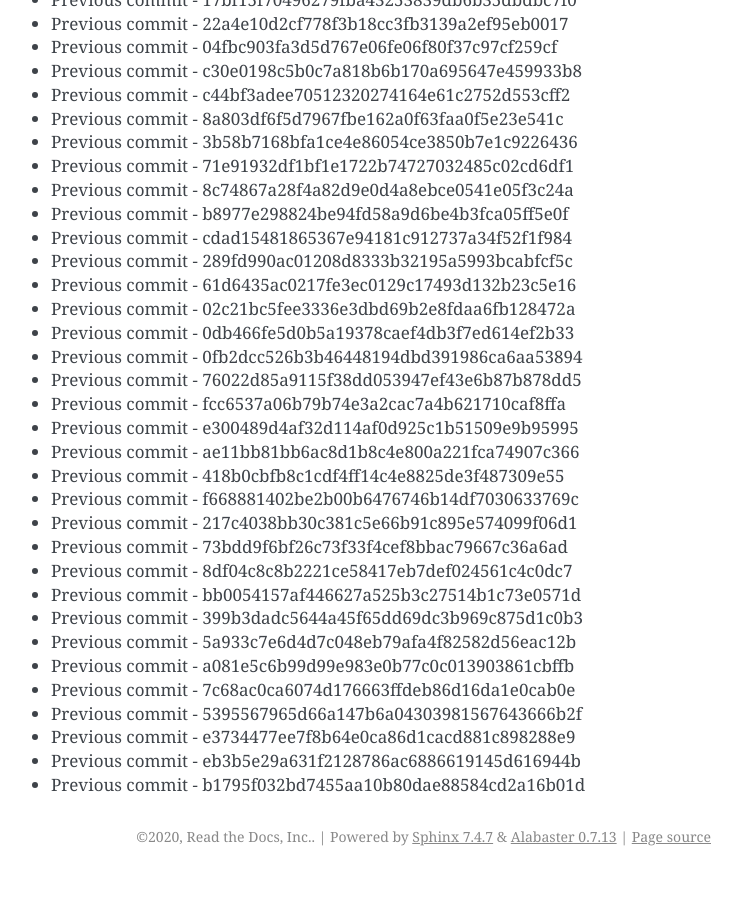
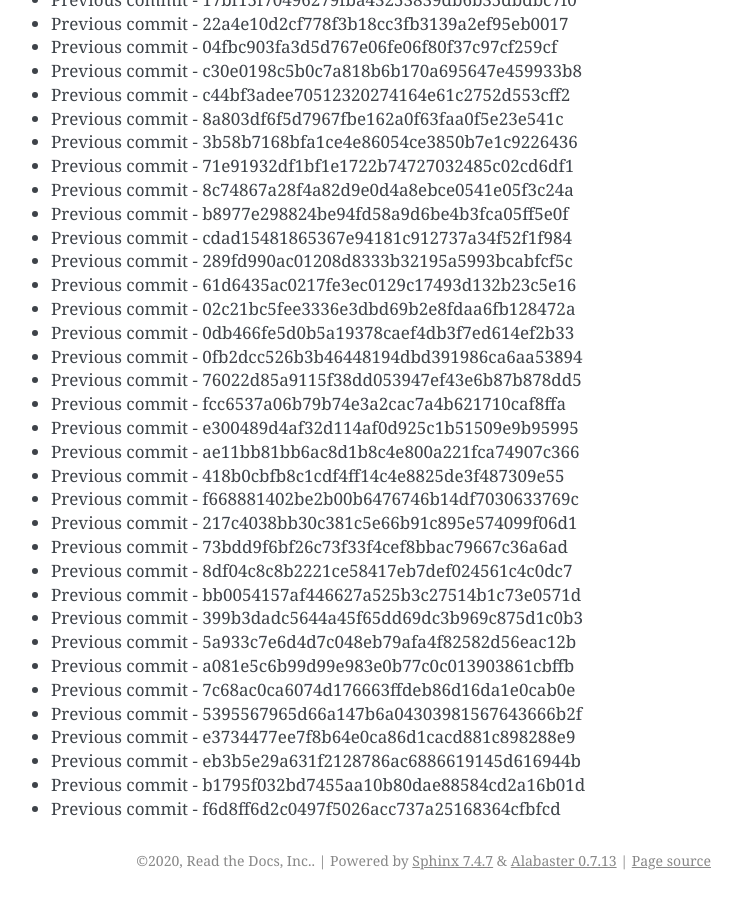
Before and after one commit to readthedocs/rtd-git-stresstest, a Sphinx documentation site: the page built from docs/updates.rst, in a window 1280 px wide and 900 px high, scrolled down 10008 px. Shown: the whole window, without its empty margins (399-1141 px from the left). Built offline with Sphinx 7.4.7, drawn with Linux system fonts in a browser that asks for light colours; before the commit the page ends 10884 px from its top, so only the background shows below that.

Commit message:
Generating commit from previous: f6d8ff6d2c0497f5026acc737a25168364cfbfcd

```diff
--- a/docs/updates.rst
+++ b/docs/updates.rst
@@ -452,3 +452,4 @@ It can be tested for any performance characteristics.
 * Previous commit - e3734477ee7f8b64e0ca86d1cacd881c898288e9
 * Previous commit - eb3b5e29a631f2128786ac6886619145d616944b
 * Previous commit - b1795f032bd7455aa10b80dae88584cd2a16b01d
+* Previous commit - f6d8ff6d2c0497f5026acc737a25168364cfbfcd
```
